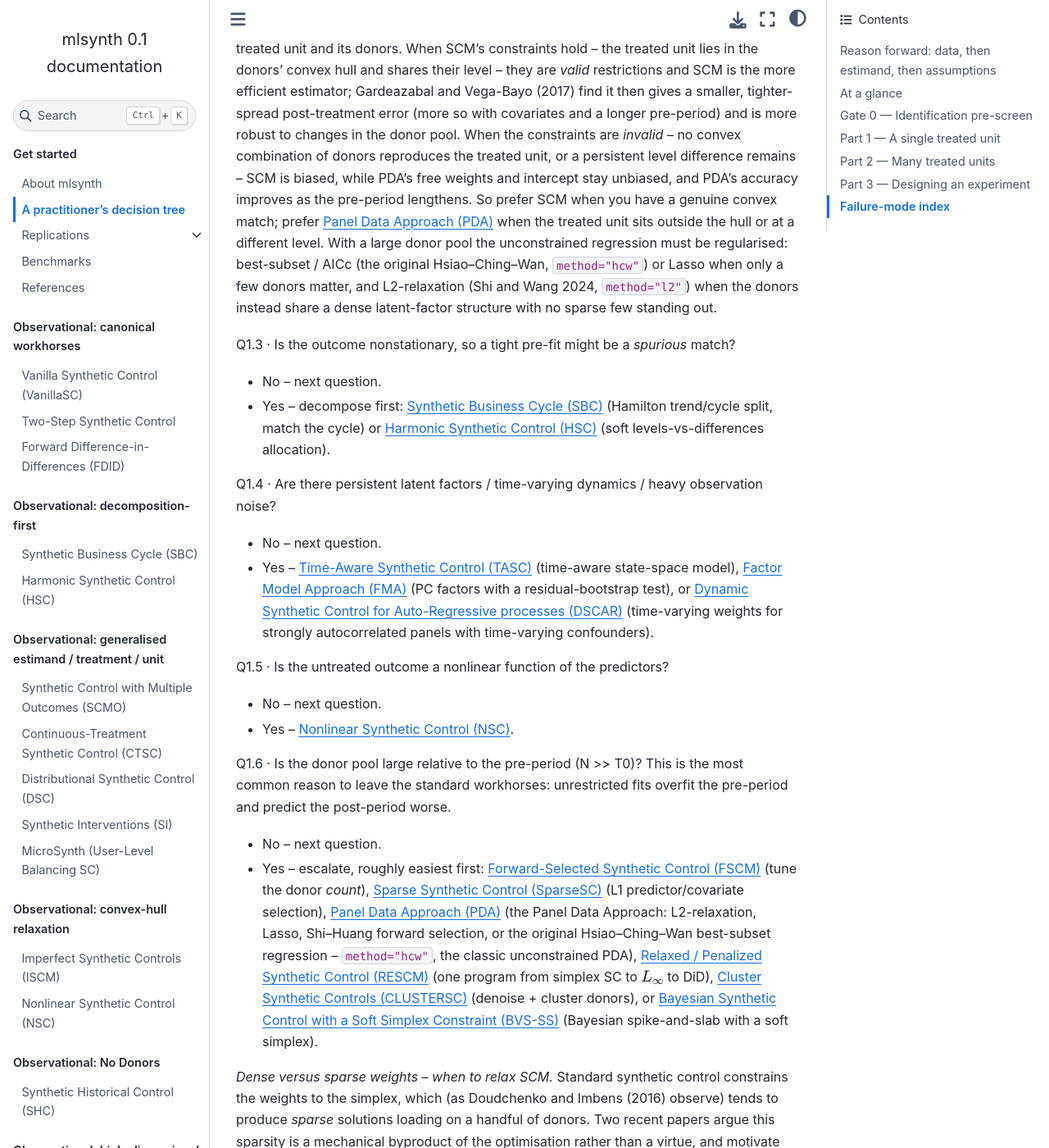
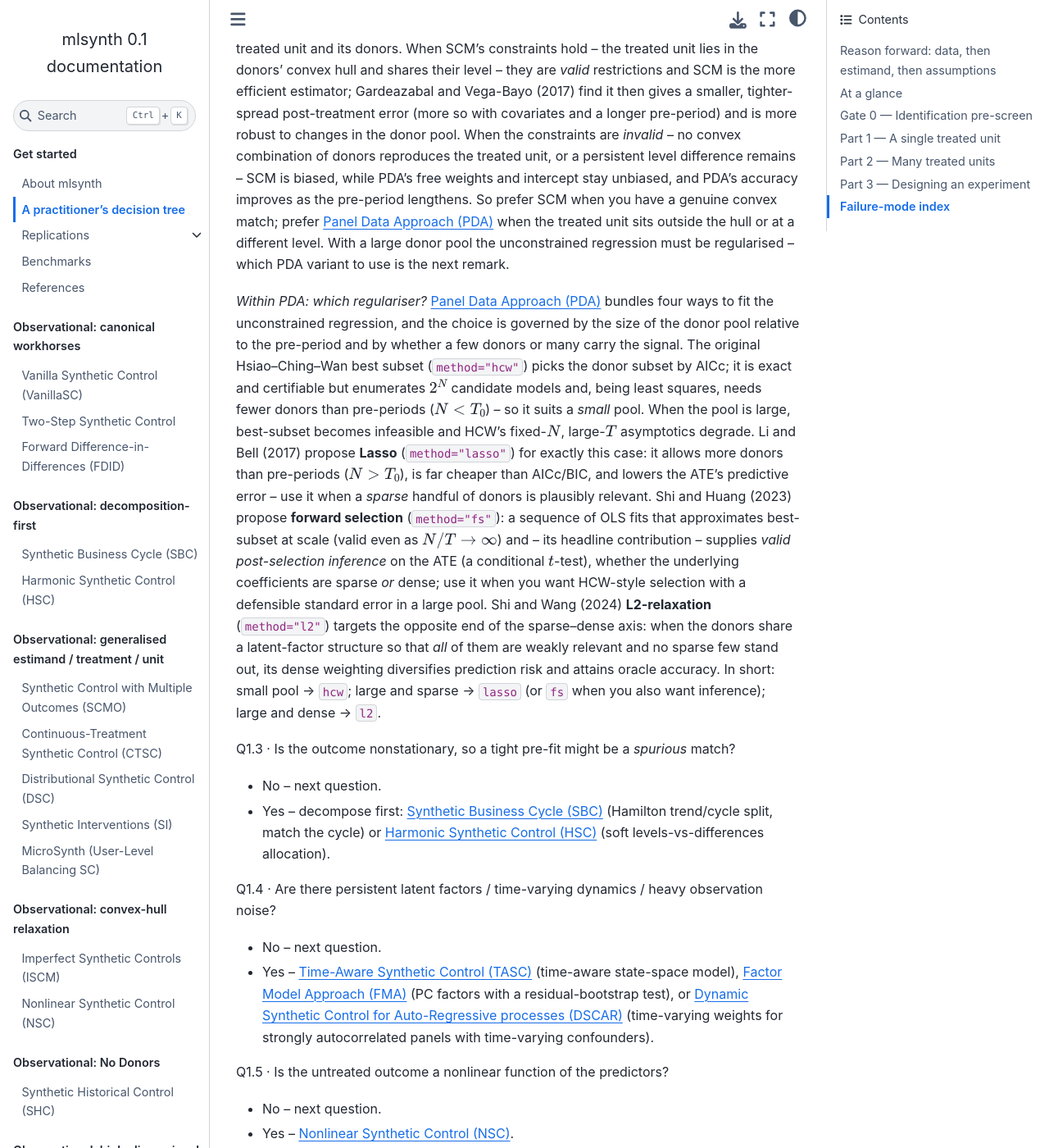
Before and after one commit to jgreathouse9/mlsynth, a Sphinx documentation site: the page built from docs/choose.rst, in a window 1280 px wide and 1400 px high, scrolled down 4863 px. Shown: the whole window at 82% size. Built offline with Sphinx 7.4.7 and the Sphinx Book theme 1.1.4, drawn with Linux system fonts in a browser that asks for light colours.

Commit message:
docs(choose): within the PDA class, when to prefer hcw / lasso / fs / l2
Add a "which PDA regulariser?" remark (Q1.2), grounded in each method's paper:

- hcw (Hsiao, Ching & Wan 2012): exact best-subset by AICc; needs N < T0 and
  enumerates 2^N models -> small donor pools.
- lasso (Li & Bell 2017): handles N > T0 where AICc/best-subset cannot, cheaper,
  lower ATE predictive error -> large pool, sparse signal.
- fs (Shi & Huang 2023): forward selection, OLS-based approximation to best-subset
  valid as N/T -> inf, with valid post-selection ATE inference (a t-test), dense
  or sparse -> large pool when you also want a standard error.
- l2 (Shi & Wang 2024): L2-relaxation, dense weighting for donors with a latent-
  factor structure where no sparse few stand out -> large pool, dense signal.

Trims the brief within-PDA note in the PDA-vs-SCM remark to point here.

Co-Authored-By: Claude Opus 4.8 <noreply@anthropic.com>
Claude-Session: https://claude.ai/code/session_015nRd88pbMUETcrkKY1S6Hr

```diff
--- a/docs/choose.rst
+++ b/docs/choose.rst
@@ -221,11 +221,32 @@ a persistent level difference remains -- SCM is biased, while PDA's free weights
 and intercept stay unbiased, and PDA's accuracy improves as the pre-period
 lengthens. So prefer SCM when you have a genuine convex match; prefer :doc:`pda`
 when the treated unit sits outside the hull or at a different level. With a large
-donor pool the unconstrained regression must be regularised: best-subset / AICc
-(the original Hsiao--Ching--Wan, ``method="hcw"``) or Lasso when only a few
-donors matter, and L2-relaxation (Shi and Wang 2024, ``method="l2"``) when the
-donors instead share a dense latent-factor structure with no sparse few standing
-out.
+donor pool the unconstrained regression must be regularised -- which PDA variant
+to use is the next remark.
+
+*Within PDA: which regulariser?* :doc:`pda` bundles four ways to fit the
+unconstrained regression, and the choice is governed by the size of the donor
+pool relative to the pre-period and by whether a few donors or many carry the
+signal. The original Hsiao--Ching--Wan best subset (``method="hcw"``) picks the
+donor subset by AICc; it is exact and certifiable but enumerates :math:`2^N`
+candidate models and, being least squares, needs fewer donors than pre-periods
+(:math:`N < T_0`) -- so it suits a *small* pool. When the pool is large,
+best-subset becomes infeasible and HCW's fixed-:math:`N`, large-:math:`T`
+asymptotics degrade. Li and Bell (2017) propose **Lasso** (``method="lasso"``)
+for exactly this case: it allows more donors than pre-periods (:math:`N > T_0`),
+is far cheaper than AICc/BIC, and lowers the ATE's predictive error -- use it when
+a *sparse* handful of donors is plausibly relevant. Shi and Huang (2023) propose
+**forward selection** (``method="fs"``): a sequence of OLS fits that approximates
+best-subset at scale (valid even as :math:`N/T \to \infty`) and -- its headline
+contribution -- supplies *valid post-selection inference* on the ATE (a
+conditional :math:`t`-test), whether the underlying coefficients are sparse *or*
+dense; use it when you want HCW-style selection with a defensible standard error
+in a large pool. Shi and Wang (2024) **L2-relaxation** (``method="l2"``) targets
+the opposite end of the sparse--dense axis: when the donors share a latent-factor
+structure so that *all* of them are weakly relevant and no sparse few stand out,
+its dense weighting diversifies prediction risk and attains oracle accuracy. In
+short: small pool -> ``hcw``; large and sparse -> ``lasso`` (or ``fs`` when you
+also want inference); large and dense -> ``l2``.
 
 Q1.3 · Is the outcome nonstationary, so a tight pre-fit might be a *spurious*
 match?
```
